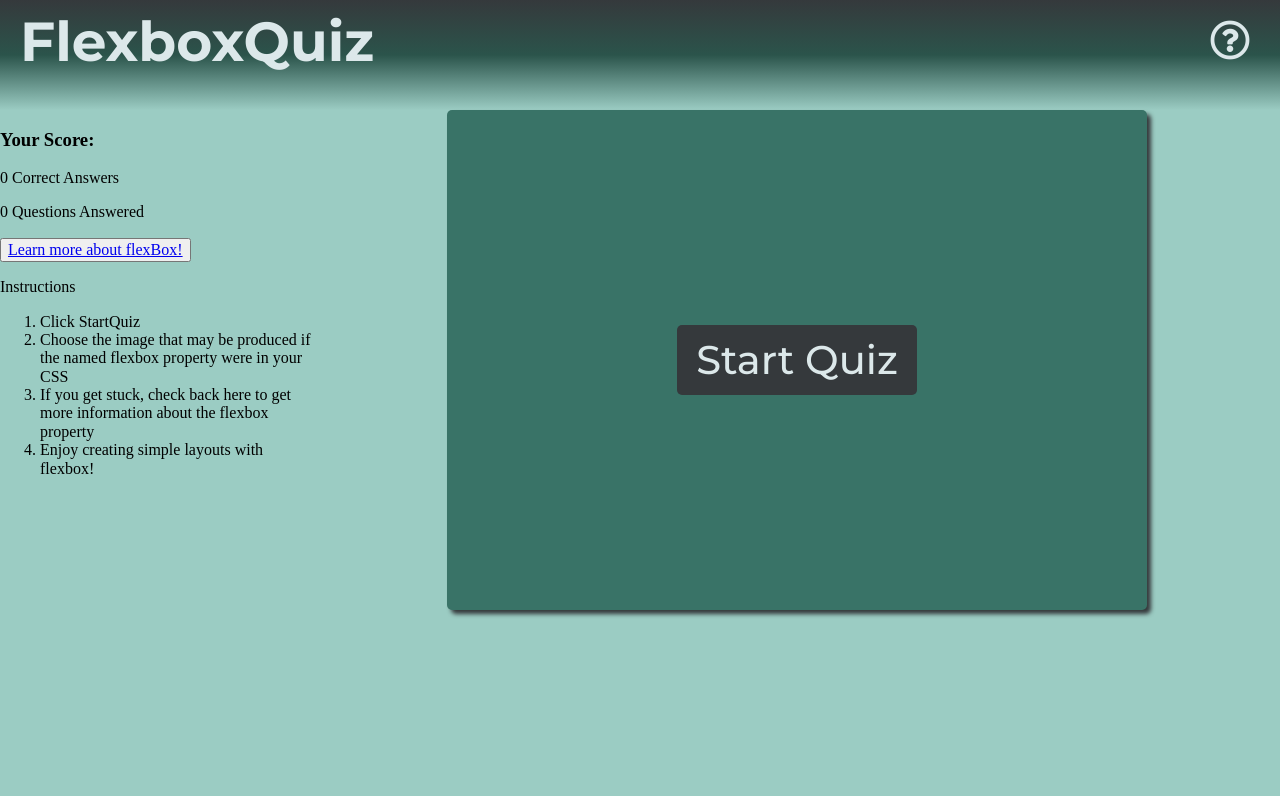
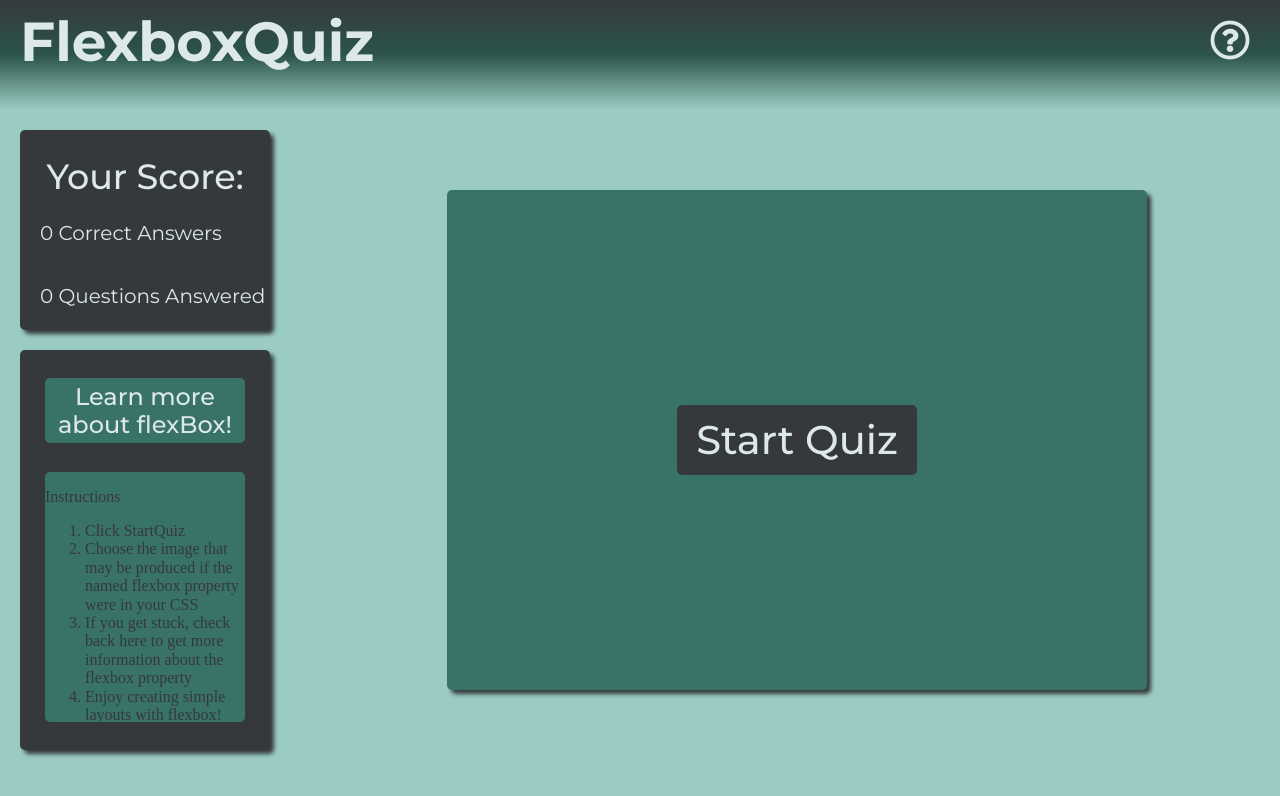
Before and after one commit to dylhof/flexbox-memoize, a React (Create React App) app: page / in a window 1280 px wide. Shown: the top 796 px of the page. Built offline with nearby package versions, Linux system fonts and the light colour scheme.

Commit message:
Add styles for info div and instructions div

```diff
--- a/src/App/App.js
+++ b/src/App/App.js
@@ -2,7 +2,7 @@ import React, { Component } from 'react';
 import Header from '../Header/Header.js';
 import Aside from '../Aside/Aside.js';
 import QuestionCard from '../QuestionCard/QuestionCard.js';
-import flexboxData from '../mockData.js';
+// import flexboxData from '../mockData.js';
 
 class App extends Component {
   constructor() {
--- a/src/Aside/Aside.js
+++ b/src/Aside/Aside.js
@@ -3,13 +3,13 @@ import Info from '../Info/Info.js';
 
 function Aside(props) {
   return (
-    <aside className='info-aside'>
-      <div>
+    <aside className='aside'>
+      <div className='aside-score-div'>
         <h3>Your Score:</h3>
         <p>{props.correctAnswers} Correct Answers</p>
         <p>{props.answeredQuestions} Questions Answered</p>
       </div>
-      <div>
+      <div className='aside-info-div'>
         <button className='learn-more-btn' >
           <a href='https://css-tricks.com/snippets/css/a-guide-to-flexbox/' target='_blank'>
             Learn more about flexBox!
--- a/src/Info/Info.js
+++ b/src/Info/Info.js
@@ -2,9 +2,9 @@ import React from 'react';
 
 function Info(props) {
     return (
-      <div>
+      <div className='info-div'>
         {!props.quizStarted &&
-          <div>
+          <div className='aside-instruct-div'>
             <p>Instructions</p>
             <ol>
               <li>Click StartQuiz</li>
--- a/src/styles/_Aside.scss
+++ b/src/styles/_Aside.scss
@@ -1,4 +1,45 @@
 aside {
   grid-area: aside;
-  // width: 200px
 }
+
+.aside-score-div {
+  @include divs($grey, $grey, 200px, 250px);
+  display: flex;
+  margin: 20px;
+  justify-content: center;
+  flex-direction: column;
+
+  h3 {
+    @include font($text-green, 35px, 500);
+    text-align: center;
+    margin: 25px auto 5px auto;
+  }
+
+  p {
+    @include font($text-green, 20px, 400);
+    text-align: left;
+    margin-left: 20px
+  }
+}
+
+.aside-info-div {
+  @include divs($grey, $grey, 400px, 250px);
+  display: flex;
+  flex-direction: column;
+  justify-content: space-evenly;
+  align-items: center;
+  margin: 20px;
+
+  .learn-more-btn{
+    @include button($card-green, 65px, 24px, 200px);
+
+    a {
+      color: $text-green;
+      text-decoration:  none;
+
+      &:visited {
+        color: $text-green;
+      }
+    }
+  }
+}
--- a/src/styles/_Info.scss
+++ b/src/styles/_Info.scss
@@ -0,0 +1,7 @@
+.info-div {
+  @include divs($grey, $card-green, 250px, 200px);
+}
+
+.aside-instruct-div {
+  color: $grey;
+}
```
